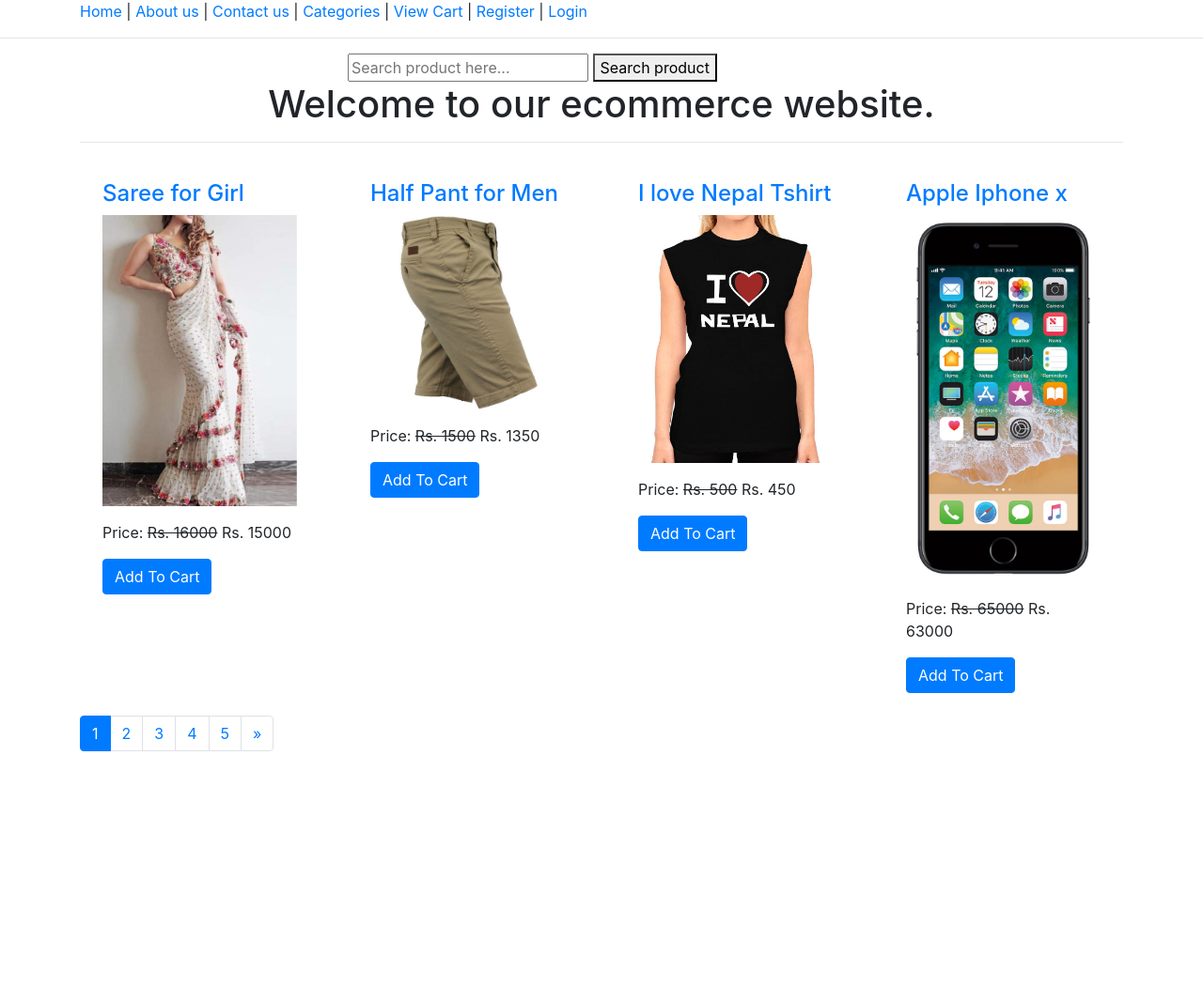
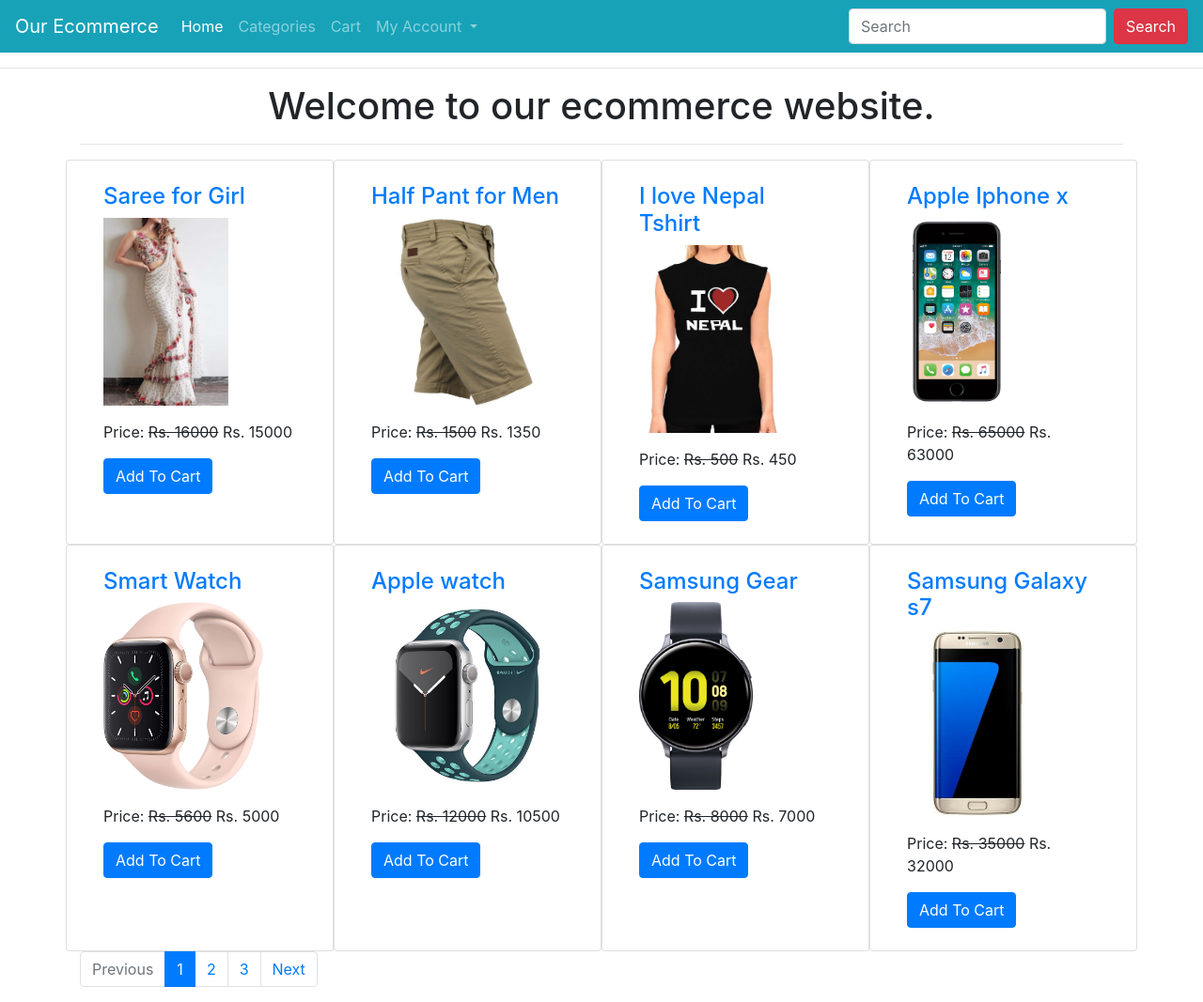
Before and after one commit to sakshii8/LapTech-, a Django app: page / in a window 1280 px wide. Shown: the whole page at 94% size. Before the commit the page ends 800 px from the top, so only its background shows below. Run offline with Django 3.2, Linux system fonts and the light colour scheme; data comes from the database, SQL or seed files in the repository; both versions use the stored data as it was after the commit; some libraries are stand-ins or nearby versions.

Commit message:
pagination added

```diff
--- a/ecomapp/views.py
+++ b/ecomapp/views.py
@@ -25,9 +25,10 @@
     def get_context_data(self, **kwargs):
         context = super().get_context_data(**kwargs)
         context['myname'] = "Dipak Niroula"
-        products = Product.objects.all().order_by("-id")
-        paginator = Paginator(products, 4)
+        all_products = Product.objects.all().order_by("-id")
+        paginator = Paginator(all_products, 8)
         page_number = self.request.GET.get('page')
+        print(page_number)
         product_list = paginator.get_page(page_number)
         context['product_list'] = product_list
         return context
--- a/templates/base.html
+++ b/templates/base.html
@@ -9,37 +9,53 @@
 </head>
 
 <body>
-    <div class="container">
+    <nav class="navbar navbar-expand-lg navbar-dark bg-info">
+        <a class="navbar-brand" href="{% url 'ecomapp:home' %}">Our Ecommerce</a>
+        <button class="navbar-toggler" type="button" data-toggle="collapse" data-target="#navbarSupportedContent" aria-controls="navbarSupportedContent" aria-expanded="false" aria-label="Toggle navigation">
+            <span class="navbar-toggler-icon"></span>
+        </button>
 
-        <a href="{% url 'ecomapp:home' %}">Home</a> |
-        <a href="{% url 'ecomapp:about' %}">About us</a> |
-        <a href="{% url 'ecomapp:contact' %}">Contact us</a> |
-        <a href="{% url 'ecomapp:allproducts' %}">Categories</a> |
-        <a href="{% url 'ecomapp:mycart' %}">View Cart</a> |
+        <div class="collapse navbar-collapse" id="navbarSupportedContent">
+            <ul class="navbar-nav mr-auto">
+            <li class="nav-item active">
+                <a class="nav-link" href="{% url 'ecomapp:home' %}">Home <span class="sr-only">(current)</span></a>
+            </li>
+            <li class="nav-item">
+                <a class="nav-link" href="{% url 'ecomapp:allproducts' %}">Categories</a>
+            </li>
+            <li class="nav-item">
+                <a class="nav-link" href="{% url 'ecomapp:mycart' %}">Cart</a>
+            </li>
+            <li class="nav-item dropdown">
+                <a class="nav-link dropdown-toggle" href="#" id="navbarDropdown" role="button" data-toggle="dropdown" aria-haspopup="true" aria-expanded="false">
+                My Account
+                </a>
+                <div class="dropdown-menu" aria-labelledby="navbarDropdown">
+                {% if request.user.customer %}
+                <a class="dropdown-item" href="{% url 'ecomapp:customerprofile' %}">My Profile</a>
+                <a class="dropdown-item" href="{% url 'ecomapp:customerlogout' %}">Logout</a>
+                {% else %}
+                <a class="dropdown-item" href="{% url 'ecomapp:customerregistration' %}">Register</a>
+                <a class="dropdown-item" href="{% url 'ecomapp:customerlogin' %}">Login</a>
+                {% endif %}
+                </div>
+            </li>
+            </ul>
+            <form class="form-inline my-2 my-lg-0" action="{% url 'ecomapp:search' %}" method="GET">
+            <input name="keyword" class="form-control mr-sm-2" type="search" placeholder="Search" aria-label="Search" required>
+            <button class="btn btn-danger my-2 my-sm-0" type="submit">Search</button>
+            </form>
+        </div>
+        </nav>
+    <hr>
 
-        {% if request.user.customer %}
-        Welcome {{request.user.username}}!
-        <a href="{% url 'ecomapp:customerprofile' %}">My Profile</a> |
-        <a href="{% url 'ecomapp:customerlogout' %}">Logout</a>
-        {% else %}
-        <a href="{% url 'ecomapp:customerregistration' %}">Register</a> |
-        <a href="{% url 'ecomapp:customerlogin' %}">Login</a>
-        {% endif %}
-    </div>
-    <hr>
-    <div class="container">
-        <div class="row">
-            <div class="col-md-6 mx-auto">
-                <form action="{% url 'ecomapp:search' %}" method="GET">
-                    <input type="text" name="keyword" placeholder="Search product here..." required>
-                    <button>Search product</button>
-                </form>
-            </div>
-        </div>
-    </div>
 
     {% block content %}
     {% endblock %}
+
+    <script src="https://code.jquery.com/jquery-3.5.1.slim.min.js" integrity="sha384-DfXdz2htPH0lsSSs5nCTpuj/zy4C+OGpamoFVy38MVBnE+IbbVYUew+OrCXaRkfj" crossorigin="anonymous"></script>
+<script src="https://cdn.jsdelivr.net/npm/popper.js@1.16.1/dist/umd/popper.min.js" integrity="sha384-9/reFTGAW83EW2RDu2S0VKaIzap3H66lZH81PoYlFhbGU+6BZp6G7niu735Sk7lN" crossorigin="anonymous"></script>
+<script src="https://stackpath.bootstrapcdn.com/bootstrap/4.5.2/js/bootstrap.min.js" integrity="sha384-B4gt1jrGC7Jh4AgTPSdUtOBvfO8shuf57BaghqFfPlYxofvL8/KUEfYiJOMMV+rV" crossorigin="anonymous"></script>
 </body>
 
 </html>
--- a/templates/home.html
+++ b/templates/home.html
@@ -9,35 +9,47 @@
     <hr>
     <div class="row mt-3">
         {% for p in product_list %}
-        <div class="col-md-3">
+        <div class="col-md-3 card">
             <div class="m-4">
                 <h4><a href="{% url 'ecomapp:productdetail' p.slug %}">{{p.title}}</a></h4>
-                <img src="{{p.image.url}}" alt="" class="img-fluid" style="height: 2500; object-fit: cover;">
+                <img src="{{p.image.url}}" alt="" class="img-fluid" style="height: 200px; object-fit: contain;">
                 <p class="mt-3">Price: <strike>Rs. {{p.marked_price}}</strike> Rs. {{p.selling_price}}</p>
                 <a href="{% url 'ecomapp:addtocart' p.id %}" class="btn btn-primary">Add To Cart</a>
             </div>
         </div>
         {% endfor %}
     </div>
-    <nav aria-label="Page navigation example">
+    <nav aria-label="...">
         <ul class="pagination">
             {% if product_list.has_previous %}
-            <li class="page-item"><a  class="page-link" href="?page={{ product_list.previous_page_number }}">&laquo;</a></li>
+            <li class="page-item">
+                <a class="page-link" href="?page={{ product_list.previous_page_number }}">Previous</a>
+              </li>
+            {% else %}
+            <li class="page-item disabled">
+                <a class="page-link" href="#" tabindex="-1" aria-disabled="true">Previous</a>
+            </li>
             {% endif %}
 
             {% for i in product_list.paginator.page_range %}
             {% if i == product_list.number %}
-            <li class="page-item active"><a  class="page-link">{{i}}</a></li>
+            <li class="page-item active"><a class="page-link">{{i}}</a></li>
             {% else %}
-            <li class="page-item"><a  class="page-link" href="?page={{i}}">{{i}}</a></li>
+            <li class="page-item"><a class="page-link" href="?page={{i}}">{{i}}</a></li>
             {% endif %}
-
             {% endfor %}
 
             {% if product_list.has_next %}
-            <li class="page-item"><a  class="page-link" href="?page={{ product_list.next_page_number }}">&raquo;</a></li>
+            <li class="page-item">
+                <a class="page-link" href="?page={{ product_list.next_page_number }}">Next</a>
+            </li>
+            {% else %}
+            <li class="page-item disabled">
+                <a class="page-link" href="#" tabindex="-1" aria-disabled="true">Next</a>
+            </li>
             {% endif %}
         </ul>
-    </nav>
+      </nav>
+
 </div>
 {% endblock %}
```
Also changed, not shown: db.sqlite3, media/products/apple-watch.jpeg (added), media/products/galaxy_s7.jpg (added), media/products/half-pant-500x500.jpg (added), media/products/ilovenepal.jpg (added), media/products/iphonex.jpg (added), media/products/samsung_watch.jpg (added), media/products/saree.jpg (added), media/products/watch2.jpg (added).
